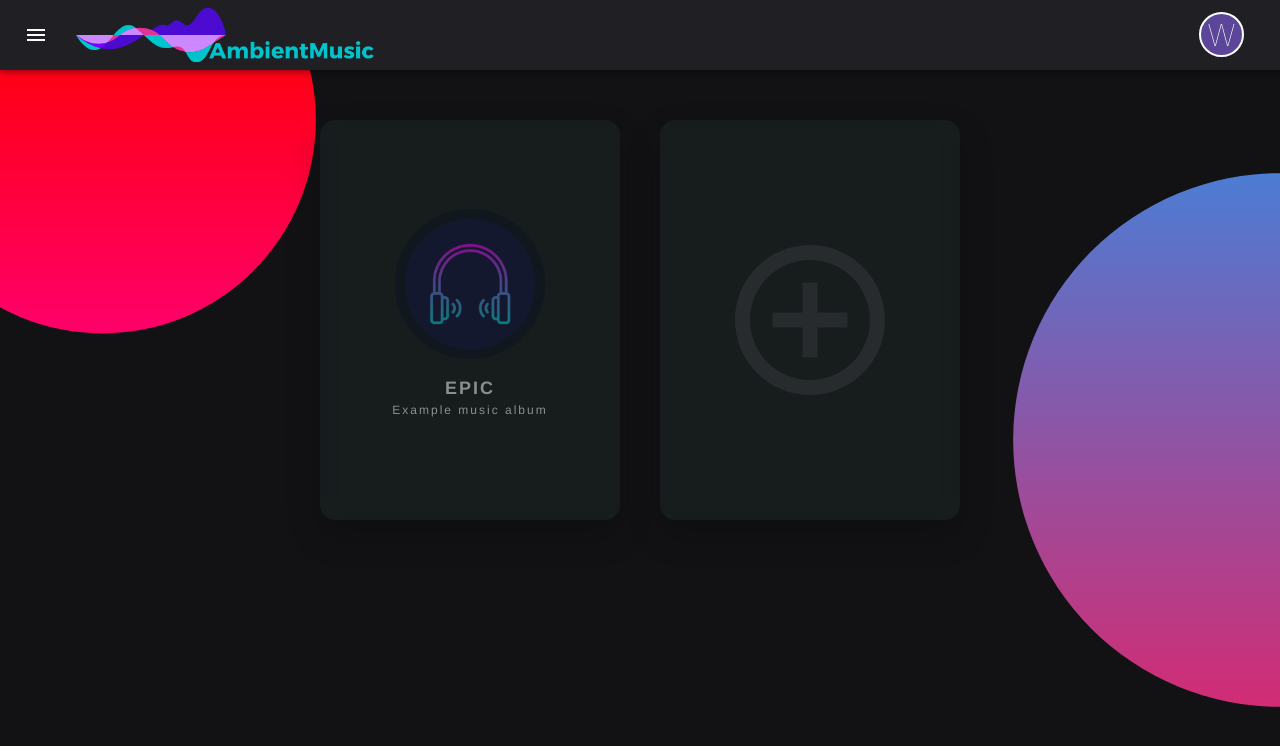
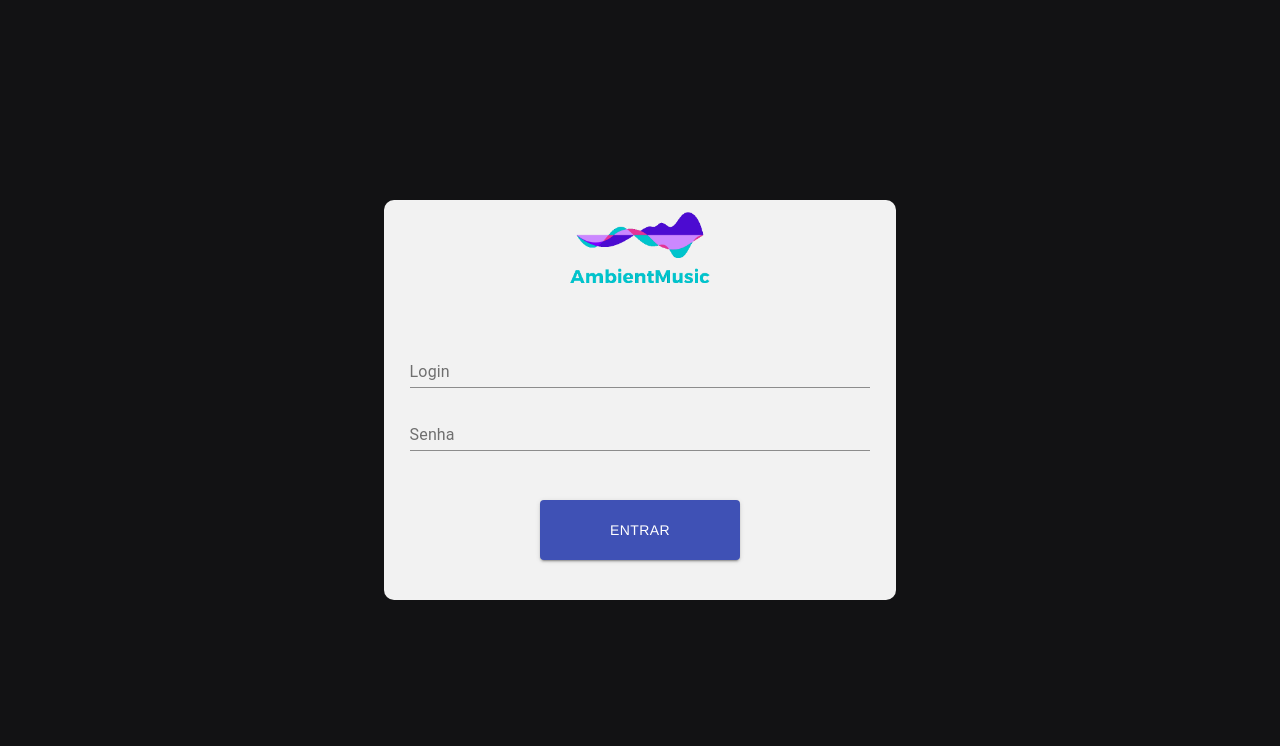
Before and after one commit to WilsonCaetanojr/ambient-music-web, a React (Create React App) app: page /login in a window 1280 px wide. Before the commit this address led to /homepage. Shown: the top 746 px of the page. Built offline with nearby package versions, Linux system fonts and the light colour scheme.

Commit message:
login
login

```diff
--- /dev/null
+++ b/src/pages/login/Login.jsx
@@ -0,0 +1,44 @@
+import "./login.css";
+import { makeStyles } from '@material-ui/core/styles';
+import TextField from '@material-ui/core/TextField';
+import Button from '@material-ui/core/Button';
+
+const useStyles = makeStyles((theme) => ({
+    root: {
+        '& > *': {
+            margin: theme.spacing(1),
+            width: '25ch',
+        },
+    },
+}));
+
+const Login = () => {
+
+    const classes = useStyles();
+
+
+    return (
+        <div className="pai-div">
+            <div className="container-login">
+
+                <div className="container-login2">
+                    <img className="title-login" src="./images/fundooo.png" />
+                </div>
+
+                <div className="container-input">
+                    <TextField className="input-login" id="standard-basic" label="Login" />
+                    <TextField className="input-senha" type="password" id="standard-basic" label="Senha" />
+                </div>
+
+                <div className="button-login">
+                    <Button className="button-ajuste" variant="contained" color="primary">
+                        Entrar </Button>
+
+
+                </div>
+
+            </div>
+        </div>
+    );
+}
+export default Login;
--- /dev/null
+++ b/src/pages/login/login.css
@@ -0,0 +1,73 @@
+.title-login{
+    display: flex;
+    justify-content: center;
+    width: 30%;
+}
+.pai-div{
+    display: flex !important;
+    justify-content: center !important;
+    width: 100%;
+    align-items: center;
+    height: 100vh;
+}
+.container-login{
+    display: flex;
+    justify-content: center;
+    background-color: #f2f2f2;
+    height: 400px;
+    border-radius: 10px;
+    width: 40%;
+    flex-wrap: wrap;
+}
+.container-input{
+    height: 30%;
+    width: 90%;
+}
+.input-login{
+    width: 100% !important;
+    margin-bottom: 15px !important;
+    }
+.input-senha{
+    width: 100% !important;
+    }
+.button-login{
+    display: flex;
+    justify-content: center;
+    height: 60px;
+    width: 100% !important;
+}
+.button-ajuste{
+    width: 200px;
+}
+.container-login2{
+    width: 100%;
+    display: flex;
+    justify-content: center;
+    align-items: center;
+    height: 100px;
+    }
+@media (max-width: 1080px)
+{
+  .container-login
+   {
+    width: 100%;
+    height: 100vh;
+    border-radius: 0px;
+   }
+   .title-login
+   {
+       width: 22%;
+       margin-top: 10%;
+   }
+   .input-login
+   {
+       margin-bottom: 8% !important;
+   }
+}
+@media (max-width: 450px)
+{
+   .title-login
+   {
+       width: 35%;
+   }
+}
--- a/src/routes.js
+++ b/src/routes.js
@@ -2,12 +2,14 @@ import React from "react";
 import { BrowserRouter, Switch, Route, Redirect } from "react-router-dom";
 import HomePage from "./pages/homePage/HomePage";
 import NewAlbum from "./pages/newAlbum/NewAlbum";
+import Login from "./pages/login/Login";
 
 const Routes = () => (
   <BrowserRouter>
     <Switch>
       <Route path="/homepage" component={HomePage}></Route>
       <Route path="/newAlbum" component={NewAlbum}></Route>
+      <Route path="/login" component={Login}></Route>
       <Redirect to="/homepage" />
     </Switch>
   </BrowserRouter>
```
Also changed, not shown: public/images/fundooo.png (added), 1 other file (tests, documents, lock files or other folders).
